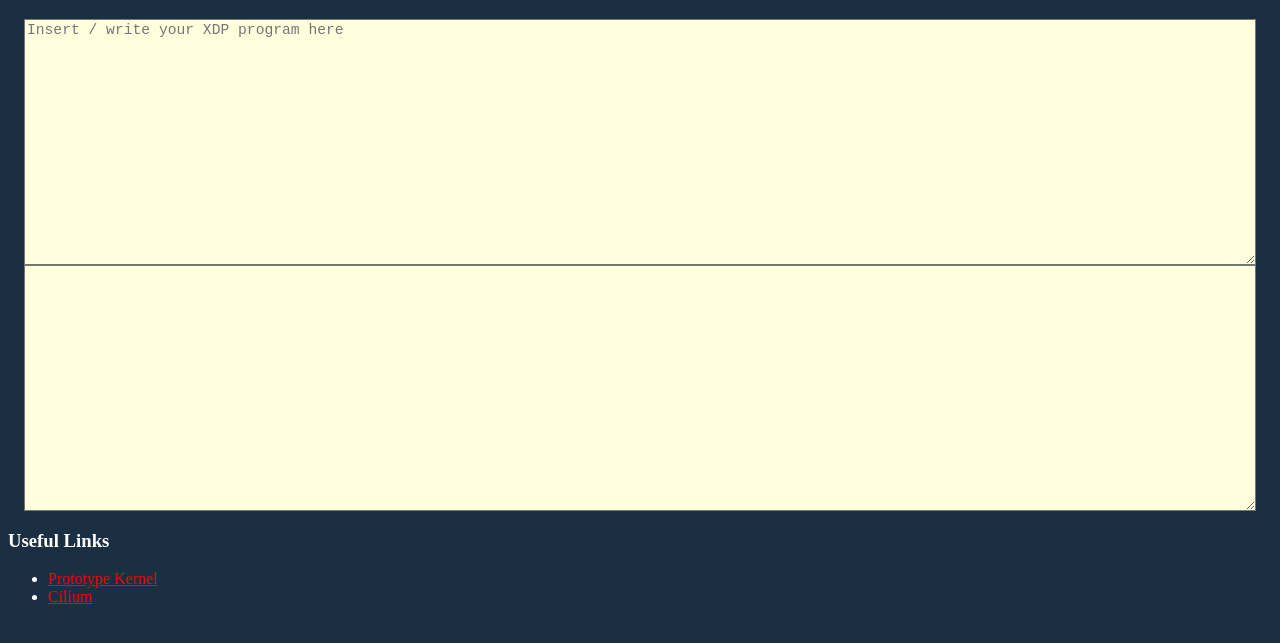
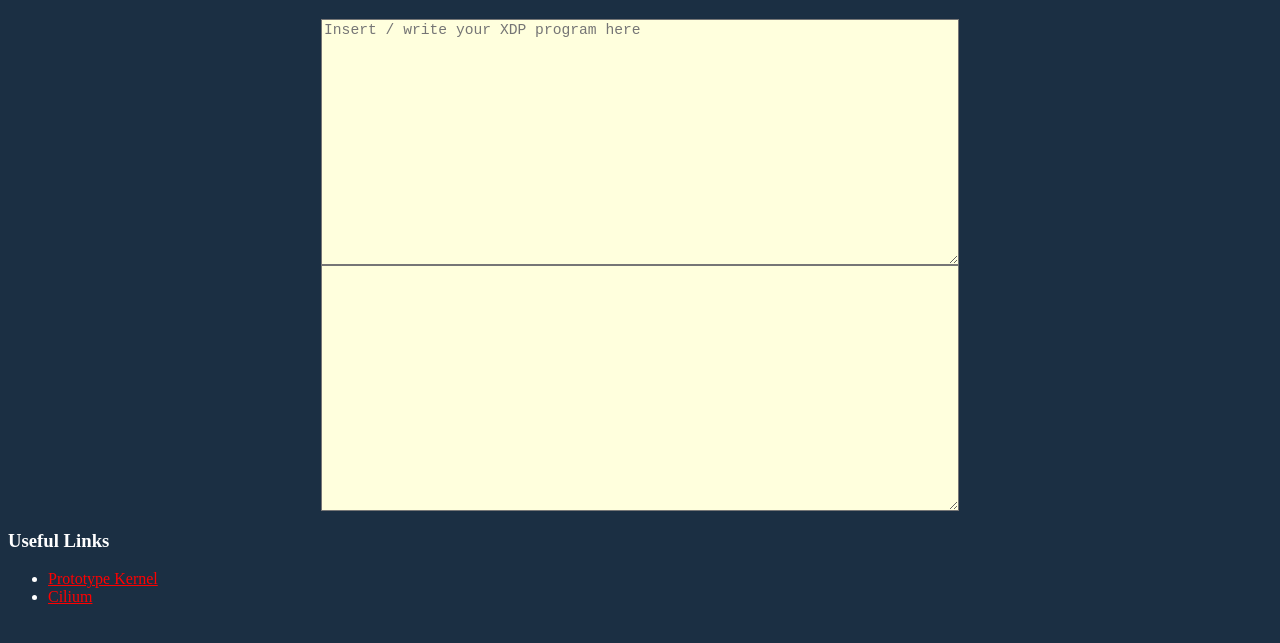
Before and after one commit to aalemayhu/xdp-playground, a website: page public/index.html in a window 1280 px wide. Shown: the part 61-704 px from the top of the page. Drawn offline with nearby package versions, Linux system fonts and the light colour scheme; no server answers.

Commit message:
public: use smaller textarea width
Looks better IMO.

Signed-off-by: Alexander Alemayhu <alexander@alemayhu.com>

```diff
--- a/public/app.css
+++ b/public/app.css
@@ -1,5 +1,5 @@
 textarea {
-  width: 97%;
+  width: 50%;
   display: block;
   margin-left: auto;
   margin-right: auto;
```
